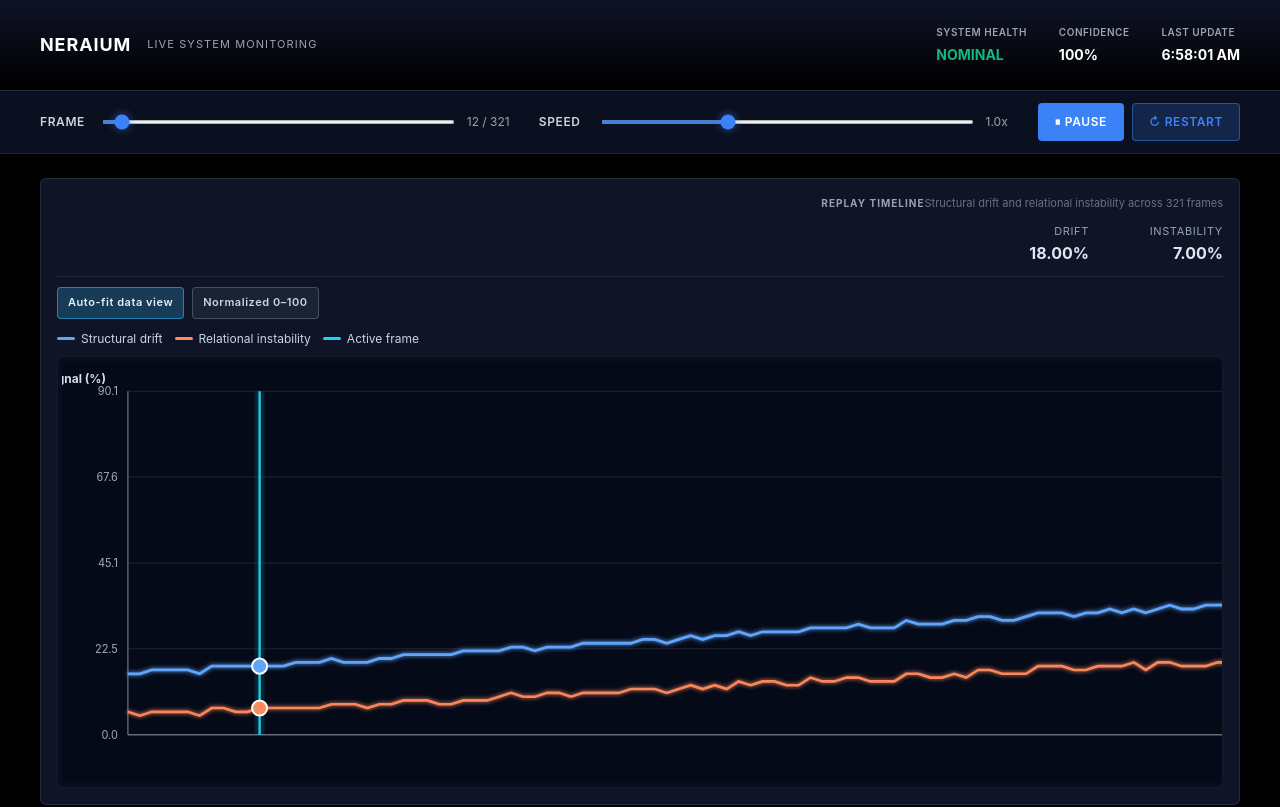
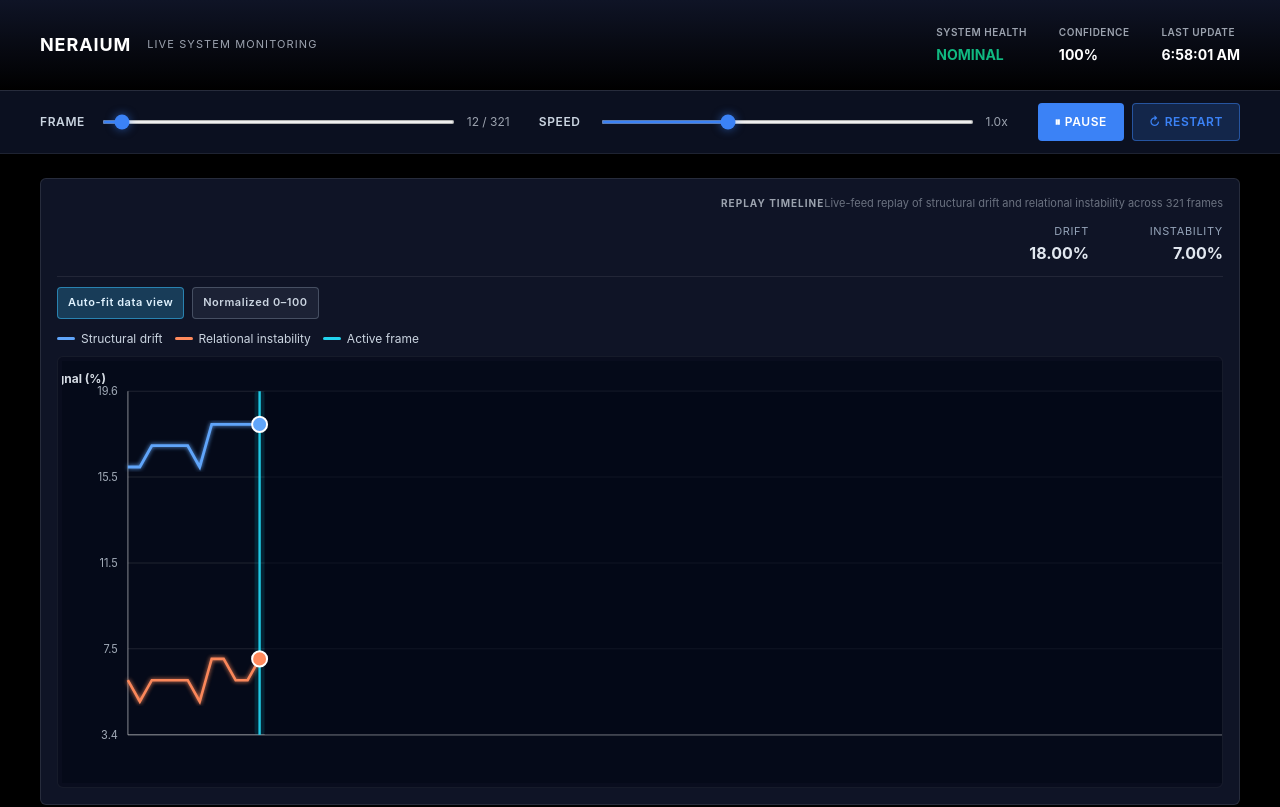
Before and after one commit to Neraium/neraium-core, a Next.js app in the folder frontend/: page / in a window 1280 px wide. Shown: the top 807 px of the page. Built offline with nearby package versions, Linux system fonts and the light colour scheme.

Commit message:
Render replay chart as live-feed without future signal

```diff
--- a/frontend/components/ReplayChart.tsx
+++ b/frontend/components/ReplayChart.tsx
@@ -27,6 +27,9 @@ export default function ReplayChart({ frames, currentIndex }: ReplayChartProps)
 
   const driftValues = useMemo(() => frames.map((frame) => getDriftPercent(frame)), [frames])
   const instabilityValues = useMemo(() => frames.map((frame) => getInstabilityPercent(frame)), [frames])
+  const visibleEndIndex = safeIndex
+  const visibleDriftValues = driftValues.slice(0, visibleEndIndex + 1)
+  const visibleInstabilityValues = instabilityValues.slice(0, visibleEndIndex + 1)
 
   const Y_MIN = 0
   const Y_MAX = 100
@@ -34,7 +37,7 @@ export default function ReplayChart({ frames, currentIndex }: ReplayChartProps)
   const domain = useMemo(() => {
     if (yMode === 'normalized') return { min: Y_MIN, max: Y_MAX }
 
-    const values = [...driftValues, ...instabilityValues]
+    const values = [...visibleDriftValues, ...visibleInstabilityValues]
     const dataMin = Math.min(...values)
     const dataMax = Math.max(...values)
     const spread = Math.max(dataMax - dataMin, 0)
@@ -55,7 +58,7 @@ export default function ReplayChart({ frames, currentIndex }: ReplayChartProps)
     }
 
     return { min, max }
-  }, [driftValues, instabilityValues, yMode])
+  }, [visibleDriftValues, visibleInstabilityValues, yMode])
 
   if (frames.length === 0) return null
 
@@ -77,14 +80,16 @@ export default function ReplayChart({ frames, currentIndex }: ReplayChartProps)
 
   const driftPoints = driftValues.map((value, idx) => ({ x: xFor(idx), y: yToPx(value), value }))
   const instabilityPoints = instabilityValues.map((value, idx) => ({ x: xFor(idx), y: yToPx(value), value }))
+  const visibleDriftPoints = driftPoints.slice(0, visibleEndIndex + 1)
+  const visibleInstabilityPoints = instabilityPoints.slice(0, visibleEndIndex + 1)
 
   const currentX = xFor(safeIndex)
   const activeBandWidth = Math.max(10, pixelsPerFrame * 0.85)
   const currentDriftPoint = driftPoints[safeIndex]
   const currentInstabilityPoint = instabilityPoints[safeIndex]
 
-  const driftPath = driftPoints.map((p) => `${p.x.toFixed(1)},${p.y.toFixed(1)}`).join(' ')
-  const instabilityPath = instabilityPoints.map((p) => `${p.x.toFixed(1)},${p.y.toFixed(1)}`).join(' ')
+  const driftPath = visibleDriftPoints.map((p) => `${p.x.toFixed(1)},${p.y.toFixed(1)}`).join(' ')
+  const instabilityPath = visibleInstabilityPoints.map((p) => `${p.x.toFixed(1)},${p.y.toFixed(1)}`).join(' ')
 
   const yTicks = Array.from({ length: 5 }).map((_, i) => {
     const t = i / 4
@@ -109,7 +114,7 @@ export default function ReplayChart({ frames, currentIndex }: ReplayChartProps)
       <div className="panel-head replay-chart-head">
         <div>
           <span className="eyebrow">Replay Timeline</span>
-          <span className="panel-subtitle">Structural drift and relational instability across {frames.length} frames</span>
+          <span className="panel-subtitle">Live-feed replay of structural drift and relational instability across {frames.length} frames</span>
         </div>
         <div className="chart-head-values" aria-live="polite">
           <div><span>Drift</span><strong>{currentDriftPoint?.value.toFixed(2)}%</strong></div>
@@ -182,6 +187,14 @@ export default function ReplayChart({ frames, currentIndex }: ReplayChartProps)
               rx="3"
             />
 
+            <rect
+              x={currentX + activeBandWidth / 2}
+              y={M.top}
+              width={Math.max((M.left + plotWidth) - (currentX + activeBandWidth / 2), 0)}
+              height={IH}
+              fill="rgba(2,6,23,0.5)"
+            />
+
             <polyline points={instabilityPath} fill="none" stroke="#FF8A5C" strokeWidth="2.6" opacity="0.98" filter="url(#glow)" />
             <polyline points={driftPath} fill="none" stroke="#60A5FA" strokeWidth="2.8" opacity="1" filter="url(#glow)" />
 
```
